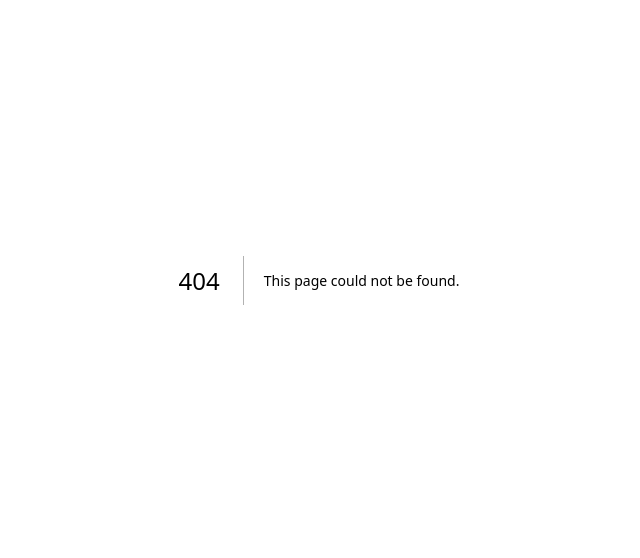
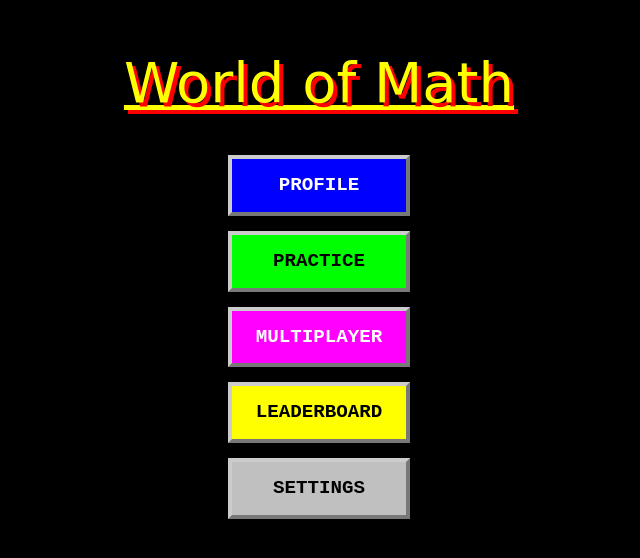
Before and after one commit to CalvinHoover/cool-math-game, a Next.js app: page /dashboard in a window 1280 px wide. Before the commit this address had no page. Shown: the part 120-678 px from the top of the page, without its empty margins (321-961 px from the left). Built offline with nearby package versions, Linux system fonts and the light colour scheme.

Commit message:
FEAT: Added rudimentary dashboard and settings page.

```diff
--- /dev/null
+++ b/src/app/dashboard/Dashboard.css
@@ -0,0 +1,81 @@
+.app-container {
+  display: flex;
+  flex-direction: column;
+  align-items: center;
+  justify-content: center;
+  min-height: 100vh;
+  background-color: #000000;
+  font-family: 'Comic Sans MS', 'Trebuchet MS', cursive;
+}
+
+.main-title {
+  font-size: 3.5rem;
+  color: #FFFF00;
+  text-shadow: 4px 4px 0px #FF0000;
+  text-decoration: underline;
+  margin-bottom: 30px;
+}
+
+.button-group {
+  display: flex;
+  flex-direction: column;
+  gap: 15px;
+}
+
+button {
+  padding: 12px 24px;
+  font-size: 1.2rem;
+  font-family: 'Courier New', Courier, monospace;
+  font-weight: bold;
+  border: 4px outset #CCCCCC;
+  border-radius: 0;
+  cursor: pointer;
+  color: #000000;
+  text-transform: uppercase;
+}
+
+button:hover {
+  border: 4px inset #CCCCCC;
+}
+
+.btn-profile {
+  background-color: #0000FF;
+  color: #FFFFFF;
+}
+
+.btn-profile:hover {
+  background-color: #0000CC;
+}
+
+.btn-practice {
+  background-color: #00FF00;
+}
+
+.btn-practice:hover {
+  background-color: #00CC00;
+}
+
+.btn-multiplayer {
+  background-color: #FF00FF;
+  color: #FFFFFF;
+}
+
+.btn-multiplayer:hover {
+  background-color: #CC00CC;
+}
+
+.btn-leaderboard {
+  background-color: #FFFF00;
+}
+
+.btn-leaderboard:hover {
+  background-color: #CCCC00;
+}
+
+.btn-settings {
+  background-color: #C0C0C0;
+}
+
+.btn-settings:hover {
+  background-color: #999999;
+}
--- /dev/null
+++ b/src/app/dashboard/page.tsx
@@ -0,0 +1,32 @@
+'use client';
+
+import { useRouter } from 'next/navigation';
+import './Dashboard.css';
+
+export default function Dashboard() {
+  const router = useRouter();
+
+  return (
+    <div className="app-container">
+      <h1 className="main-title">World of Math</h1>
+
+      <div className="button-group">
+        <button className="btn-profile" onClick={() => console.log('Profile button clicked')}>
+          Profile
+        </button>
+        <button className="btn-practice" onClick={() => console.log('Practice button clicked')}>
+          Practice
+        </button>
+        <button className="btn-multiplayer" onClick={() => console.log('Multiplayer button clicked')}>
+          Multiplayer
+        </button>
+        <button className="btn-leaderboard" onClick={() => console.log('Leaderboard button clicked')}>
+          Leaderboard
+        </button>
+        <button className="btn-settings" onClick={() => router.push('/settings')}>
+          Settings
+        </button>
+      </div>
+    </div>
+  );
+}
--- a/src/app/page.tsx
+++ b/src/app/page.tsx
@@ -1,16 +1,5 @@
+import { redirect } from 'next/navigation';
+
 export default function Home() {
-  return (
-    <main className="flex min-h-screen flex-col items-center justify-center gap-6 p-8">
-      <h1 className="text-5xl font-bold">Cool Math Game</h1>
-      <p className="text-xl text-gray-600">Group 41 · CS 35L</p>
-      <div className="mt-4 rounded-lg bg-green-100 p-4 text-green-800">
-        next.js working !!
-      </div>
-      <div className="mt-2 flex gap-4 text-sm text-gray-500">
-        <span>src/app/page.tsx</span>
-        <span>·</span>
-        <span>localhost:3000</span>
-      </div>
-    </main>
-  )
+  redirect('/dashboard');
 }
--- /dev/null
+++ b/src/app/settings/page.tsx
@@ -0,0 +1,26 @@
+'use client';
+
+import { useRouter } from 'next/navigation';
+import '../dashboard/Dashboard.css';
+
+export default function Settings() {
+  const router = useRouter();
+
+  return (
+    <div className="app-container">
+      <h1 className="main-title">Settings</h1>
+
+      <div className="button-group">
+        <button className="btn-practice" onClick={() => console.log('Audio changed')}>
+          Audio
+        </button>
+        <button className="btn-multiplayer" onClick={() => console.log('Difficulty changed')}>
+          Difficulty
+        </button>
+        <button className="btn-settings" onClick={() => router.push('/dashboard')}>
+          Back to Menu
+        </button>
+      </div>
+    </div>
+  );
+}
```
Also changed, not shown: 1 other file (tests, documents, lock files or other folders).
